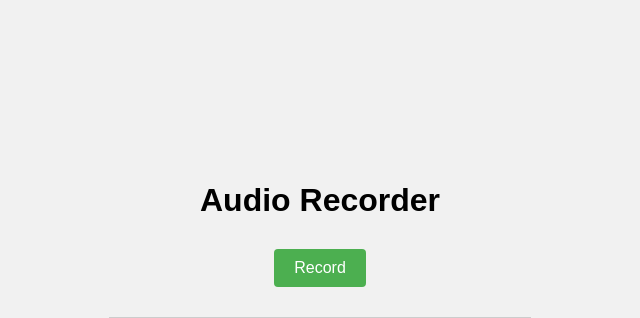
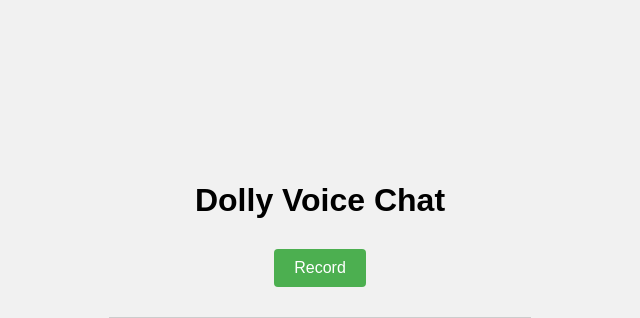
Before and after one commit to yavitzour/final-dataai-hackathon, a Flask app: page / in a window 1280 px wide. Shown: the top 318 px of the page, without its empty margins (320-960 px from the left). Run offline with Flask 3, Linux system fonts and the light colour scheme; data that the repository does not hold is empty; parts of the project's set-up code (start-up, migrations or seed data) failed here and were passed over.

Commit message:
Changed name to Dolly Voice Chat

```diff
--- a/templates/index.html
+++ b/templates/index.html
@@ -1,7 +1,7 @@
 <!DOCTYPE html>
 <html>
     <head>
-        <title>Audio Recorder</title>
+        <title>Dolly Voice Chat</title>
         <script src="https://code.jquery.com/jquery-3.6.0.min.js"></script>
         <script>
             $(document).ready(function() {
@@ -86,7 +86,7 @@
     </head>
     <body>
         <div id="container">
-            <h1>Audio Recorder</h1>
+            <h1>Dolly Voice Chat</h1>
             <button id="recordButton">Record</button>
             <div id="outputContainer"></div>
         </div>
```
